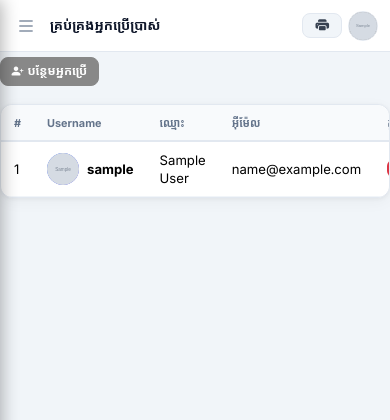
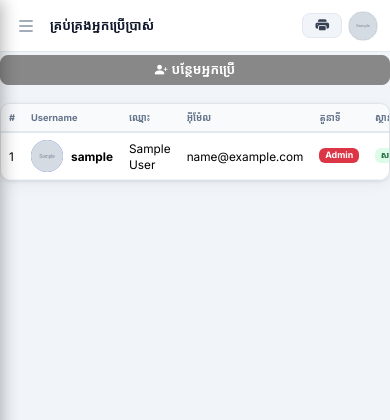
Before and after one commit to kimmi77778888-rgb/school_system.com, a Django app: page /school/users/ in a window 390 px wide. Shown: the top 420 px of the page. Run offline with Django 5.2, Linux system fonts and the light colour scheme; a user stored in the database is signed in; tables that the repository leaves empty hold one stand-in row (values such as "Sample post"); grey boxes marked "Sample" are stand-in pictures; parts of the project's set-up code (start-up, migrations or seed data) failed here and were passed over.

Commit message:
feat: responsive mobile improvements - hide-xs columns, prevent iOS zoom, better touch targets

```diff
--- a/crm/school/templates/school/base.html
+++ b/crm/school/templates/school/base.html
@@ -288,10 +288,8 @@ a{text-decoration:none;color:inherit;}
   .stat-card .val{font-size:1.8rem;}
 }
 @media(max-width:768px){
-  /* Mobile: sidebar slides off by default, overlay when .mob */
   .sb{transform:translateX(-100%)!important;transition:transform .32s cubic-bezier(.34,1.2,.64,1),width .3s,box-shadow .3s;}
   .sb.mob{transform:translateX(0)!important;box-shadow:4px 0 32px rgba(0,0,0,.45);}
-  /* On mobile: when sidebar is open (.mob), .c still makes it icon-only */
   .sb.mob.c{width:var(--sbc)!important;}
   .top{left:0!important;padding:0 12px;height:52px;}
   .top-title{font-size:.85rem;}
@@ -304,11 +302,47 @@ a{text-decoration:none;color:inherit;}
   .page-header .actions{width:100%;}
   .bot-nav{display:flex;}
   .sb-a{animation:none!important;}
+
+  /* ── Mobile table: horizontal scroll with sticky first col ── */
+  .table-wrap{border-radius:var(--rd);box-shadow:0 1px 4px rgba(0,0,0,.06);}
+  .table thead th{font-size:.62rem;padding:8px 10px;}
+  .table td{padding:8px 10px;font-size:.78rem;}
+
+  /* ── Mobile cards ── */
+  .card{border-radius:10px;}
+
+  /* ── Mobile forms ── */
+  .form-control,.form-select{font-size:16px!important;} /* prevent iOS zoom */
+  .btn{font-size:.8rem;}
+
+  /* ── Mobile page header ── */
+  .page-header h2{font-size:1rem;}
+  .page-header .actions .btn{flex:1;justify-content:center;}
+
+  /* ── Mobile stat cards ── */
+  .stat-card{padding:14px 12px;}
+  .stat-card .val{font-size:1.55rem;}
+
+  /* ── Mobile row/col tweaks ── */
+  .row.g-3>[class*=col-md]{margin-bottom:0;}
 }
-@media(max-width:400px){
+@media(max-width:480px){
   .main{padding:calc(52px+10px) 8px var(--bot);}
+  body{font-size:13px;}
   .stat-card .val{font-size:1.4rem;}
-  body{font-size:13px;}
+  .stat-card{padding:12px 10px;}
+  /* Stack action buttons vertically on small phones */
+  .page-header .actions{flex-direction:column;gap:6px;}
+  .page-header .actions .btn{width:100%;}
+  /* Smaller table text */
+  .table thead th{font-size:.58rem;padding:7px 8px;}
+  .table td{padding:7px 8px;font-size:.74rem;}
+  /* Hide less important table columns */
+  .hide-xs{display:none!important;}
+  /* Top bar compact */
+  .top-title{font-size:.8rem;}
+  /* Logout button hidden on very small screens */
+  .top-right .btn-outline-danger{display:none!important;}
 }
 
 /* ═══ PRINT ═══ */
@@ -450,8 +484,6 @@ a{text-decoration:none;color:inherit;}
         </a>
       </div>
       {% endwith %}{% endwith %}
-
-      <!-- ── ការបង្រៀន (dropdown) ── -->
       <button class="sb-grp {% if 'attendance' in request.resolver_match.url_name or 'exam' in request.resolver_match.url_name or 'score' in request.resolver_match.url_name %}open{% endif %}"
               onclick="togGrp(this)" data-tip="ការបង្រៀន">
         <span class="sb-grp-left">
```
Also changed, not shown: crm/school/templates/school/student_list.html (+4 -4 lines), crm/school/templates/school/teacher_list.html (+5 -5 lines), crm/school/templates/school/notification_list.html (line endings or trailing spaces).
